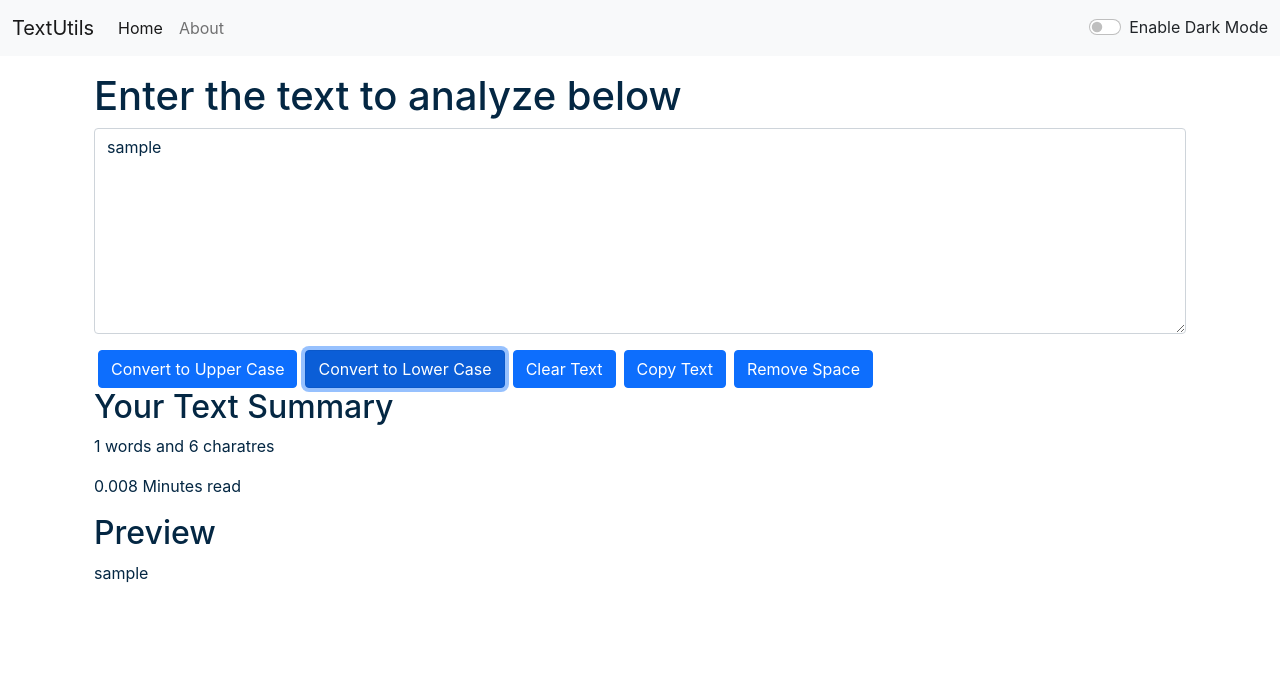
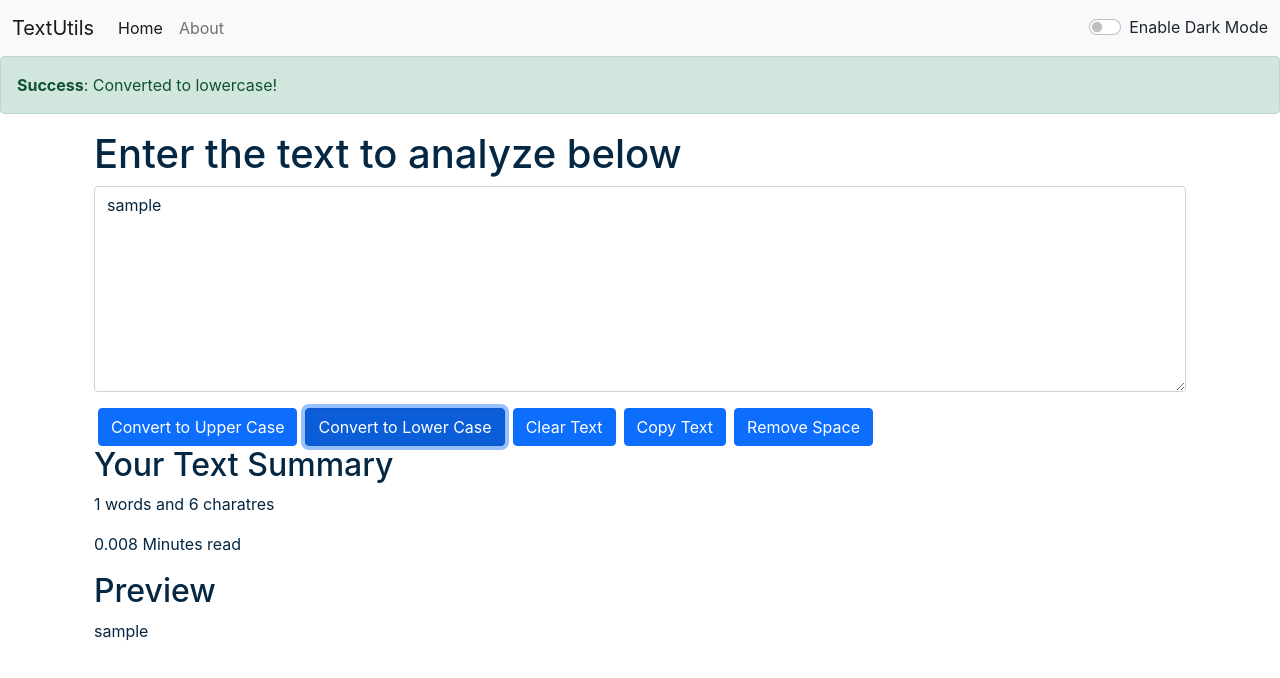
Before and after one commit to yashbhardwaj786/ReactJsLearning, a React (Create React App) app: page / in a window 1280 px wide. Both pictures are taken after typing "Sample" into the empty fields and a click on the button "Convert to Lower Case". Shown: the top 678 px of the page. Built offline with nearby package versions, Linux system fonts and the light colour scheme.

Commit message:
showing alert

```diff
--- a/src/App.js
+++ b/src/App.js
@@ -3,17 +3,30 @@
 import NavBar from "./components/Navbar";
 import About from "./components/About";
 import TextForm from "./components/TextForm";
+import Alert from "./components/Alert";
 import React, {useState} from 'react';
 
 function App() {
   const [mode, setMode] = useState('light');
+  const [alert, setAlert] = useState(null);
+  const showAlert = (message, type) => {
+        setAlert({
+          msg: message,
+          type: type
+        })
+        setTimeout(() => {
+          setAlert(null);
+        }, 3000);
+  }
   const toggleMode = () => {
     if(mode === 'light') {
       setMode('dark');
       document.body.style.backgroundColor = '#042743';
+      showAlert("Dark Mode has been enabled", "success");
     } else {
       setMode('light');
       document.body.style.backgroundColor = 'white';
+      showAlert("Light Mode has been enabled", "success");
     }
 
   }
@@ -22,8 +35,9 @@
       {/* <NavBar /> */}
       <NavBar titleName="TextUtils" aboutText="About" mode={mode}
       toggleMode={toggleMode}/>
+      <Alert alert={alert}/>
       <div className="container my-3">
-         <TextForm heading = "Enter the text to analyze below" mode={mode}/>
+         <TextForm showAlert={showAlert} heading = "Enter the text to analyze below" mode={mode}/>
 
       </div>
       {/* <About/> */}
--- /dev/null
+++ b/src/components/Alert.js
@@ -0,0 +1,17 @@
+import React from "react";
+
+function Alert(props) {
+    const capitalized = (word) => {
+        const lower =word.toLowerCase();
+        return lower.charAt(0).toUpperCase() + lower.slice(1);
+    }
+  return (
+    props.alert && <div>
+      <div className={`alert alert-${props.alert.type} alert-dismissible fade show`} role="alert">
+        <strong>{capitalized(props.alert.type)}</strong>: {props.alert.msg}
+      </div>
+    </div>
+  );
+}
+
+export default Alert;
--- a/src/components/TextForm.js
+++ b/src/components/TextForm.js
@@ -8,17 +8,20 @@
     // console.log("Upper case was clicked: " + text);
     let newText = text.toUpperCase();
     setText(newText);
+    props.showAlert("Converted to uppercase!", "success");
   };
 
   const handleLwClick = () => {
     // console.log("Lower case was clicked: " + text);
     let newText = text.toLowerCase();
     setText(newText);
+    props.showAlert("Converted to lowercase!", "success");
   };
 
   const handleClearClick = () => {
     let newText = '';
     setText(newText);
+    props.showAlert("Text cleared!", "success");
   };
 
   const hanldeOnChange = (event) => {
@@ -30,12 +33,13 @@
     var text = document.getElementById("myBox")
     text.select();
     navigator.clipboard.writeText(text.value);
-
+    props.showAlert("Copied to clipboard!", "success");
   }
 
   const handleExtraSpaces = () => {
     let newText = text.split(/[ ]+/);
     setText(newText.join(" "));
+    props.showAlert("Removed extra spaces!", "success");
 
   }
 
```
